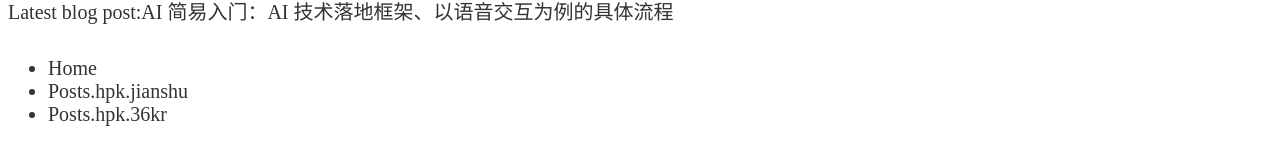
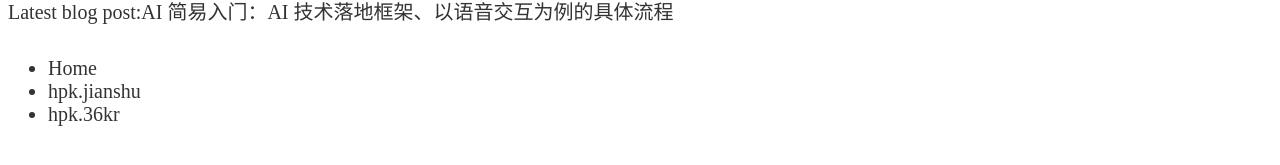
Before and after one commit to Danbchpk/GirlsCodingDayDemo, a website: page NewBlog.html in a window 1280 px wide. Shown: the part 521-686 px from the top of the page. Drawn offline with nearby package versions, Linux system fonts and the light colour scheme; files that its build step writes are made by us from their sources.

Commit message:
post name change

```diff
--- a/NewBlog.html
+++ b/NewBlog.html
@@ -37,8 +37,8 @@
 
 <ul id="nav">
   <li>Home</li>
-  <li><a href="http://www.jianshu.com/u/2de9d4283f0f">Posts.hpk.jianshu</a></li>
-  <li><a href="http://36kr.com/user/1104930953">Posts.hpk.36kr</a></li>
+  <li><a href="http://www.jianshu.com/u/2de9d4283f0f">hpk.jianshu</a></li>
+  <li><a href="http://36kr.com/user/1104930953">hpk.36kr</a></li>
 </ul>
 </div>
 
```
